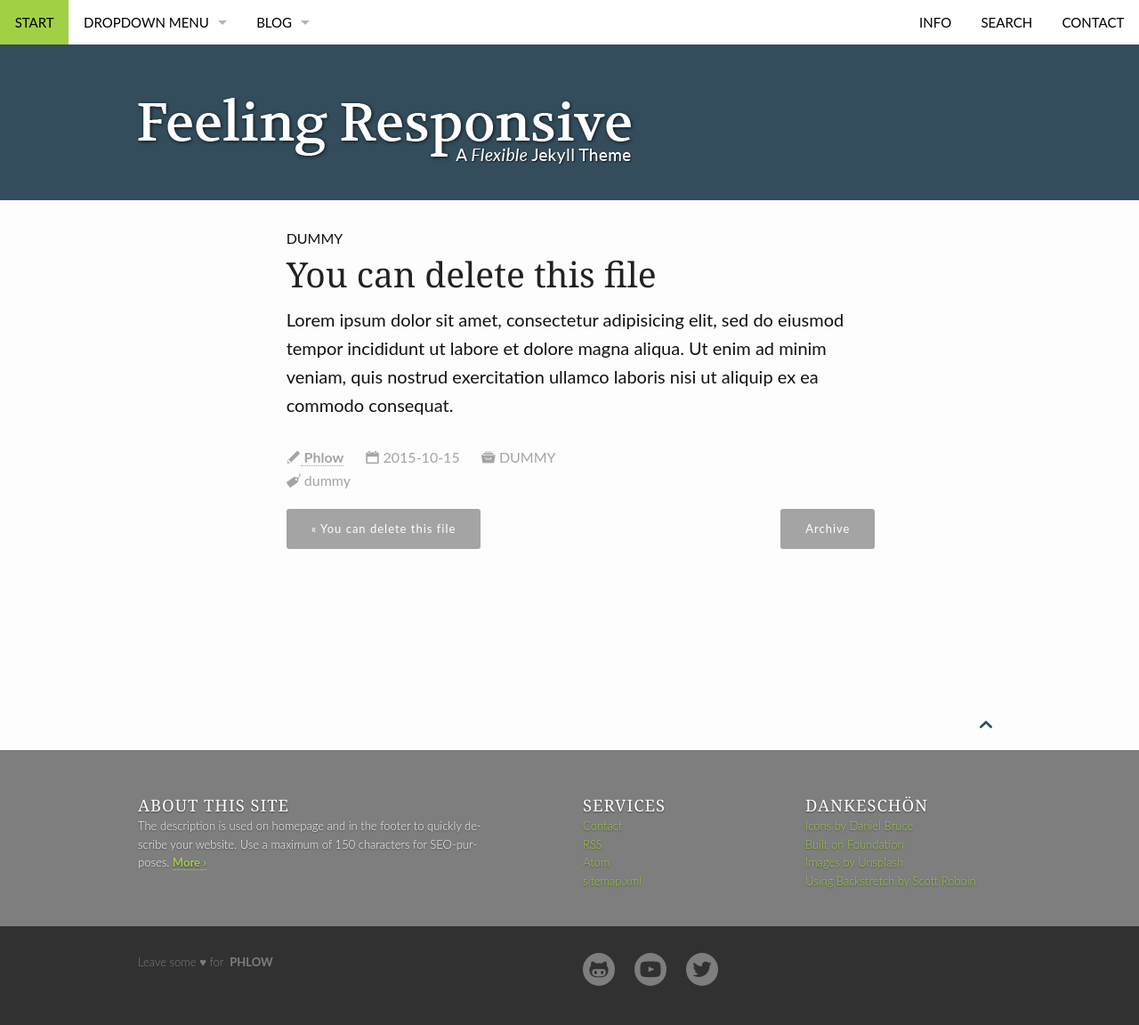
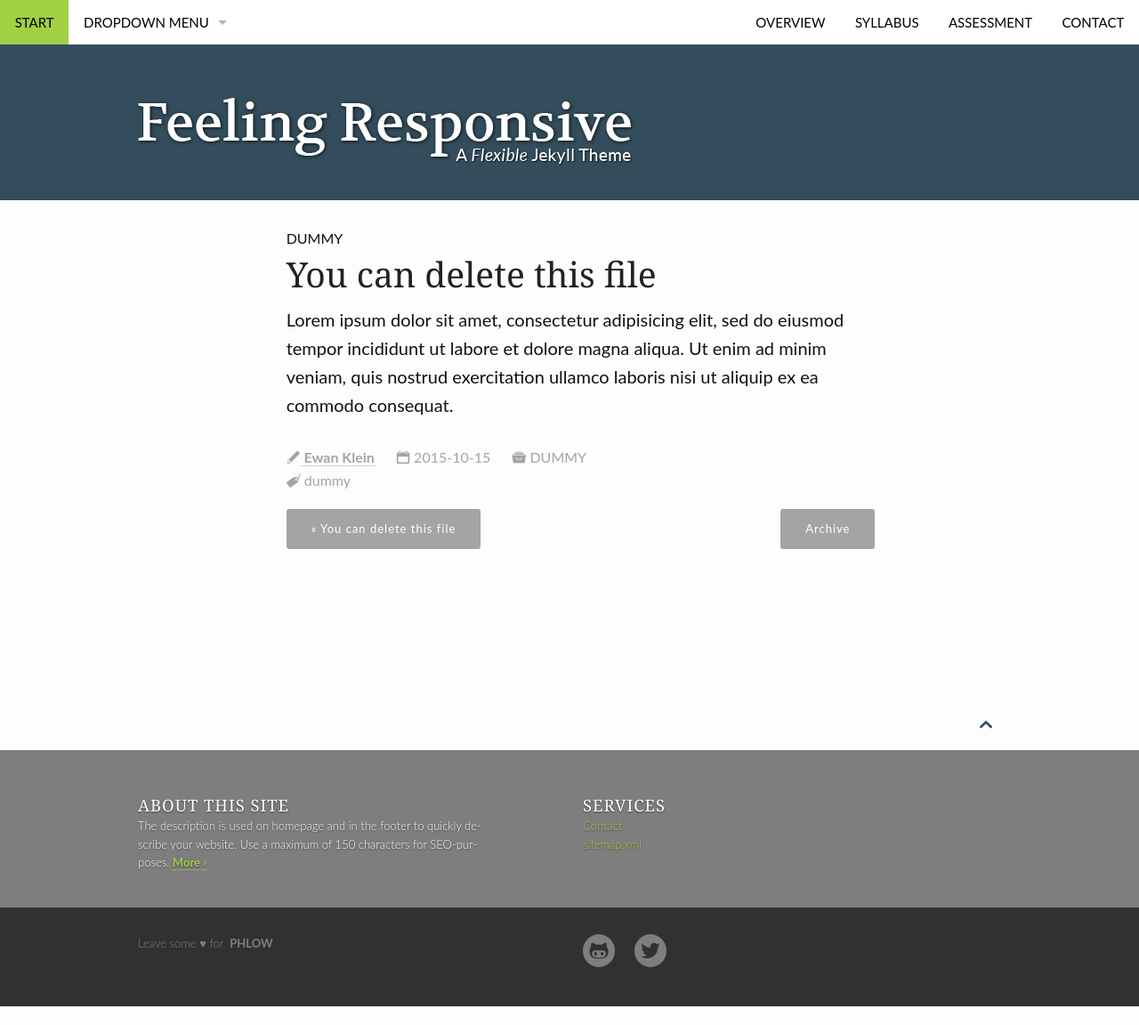
Before and after one commit to edinburghlivinglab/dds, a Jekyll site: the page built from _posts/2015-10-15-dummy-delete-me.md, in a window 1280 px wide. Shown: the whole page at 89% size. Built offline with Jekyll 4.4.1, drawn with Linux system fonts in a browser that asks for light colours; after the commit the page ends 1131 px from its top, so only the background shows below that.

Commit message:
changed some config options

```diff
--- a/_config.yml
+++ b/_config.yml
@@ -67,6 +67,7 @@ exclude:
     - LICENSE
     - README.md
     - INSTALL.md
+    - Makefile
 
 
 # The language setting is used in /includes/header.html for html-settings
@@ -102,7 +103,7 @@ defaults:
       show_meta: false 	# Hide metadata for all pages
       # sidebar:    		# Possible values › left, right › by default there will be no sidebar
       comments: false
-      author: phlow     # Default author for pages
+      author: ewan     # Default author for pages
   -
     scope:
       path: ""
@@ -111,7 +112,7 @@ defaults:
       show_meta: true   # Show metadata for all posts
       # sidebar:        # Possible values › left, right › by default there will be no sidebar
       comments: false
-      author: phlow     # Default author for posts
+      author: ewan     # Default author for posts
 
 
 
--- a/_data/navigation.yml
+++ b/_data/navigation.yml
@@ -16,22 +16,26 @@
   - title: "Dropdown Menu 3"
     url: "#"
 
-- title: Blog
-  url: "/blog/"
-  side: left
-  dropdown:
-  - title: "Blog Archive"
-    url: "/blog/archive/"
+# - title: Blog
+#   url: "/blog/"
+#   side: left
+#   dropdown:
+#   - title: "Blog Archive"
+#     url: "/blog/archive/"
 
 #
 #   Navigation to the right › side: right
 #
-- title: "Info"
-  url: "/info/"
+- title: "Overview"
+  url: "/overview/"
   side: right
 
-- title: "Search"
-  url: "/search/"
+- title: "Syllabus"
+  url: "/syllabus/"
+  side: right
+
+- title: "Assessment"
+  url: "/assessment/"
   side: right
 
 - title: "Contact"
```
Also changed, not shown: _data/authors.yml (+6 -6 lines), _data/network.yml (+17 -17 lines), _data/services.yml (+6 -6 lines), _data/socialmedia.yml (+6 -6 lines), 1 other file.
